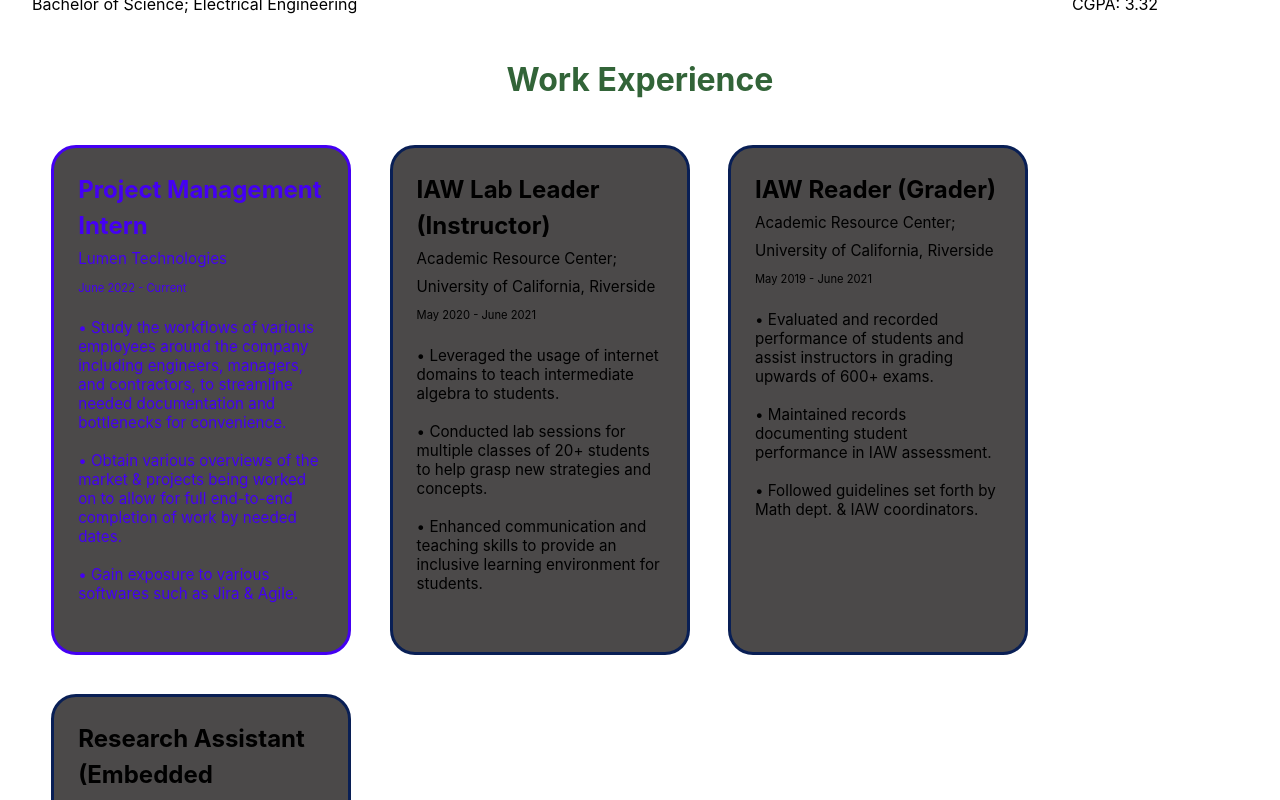
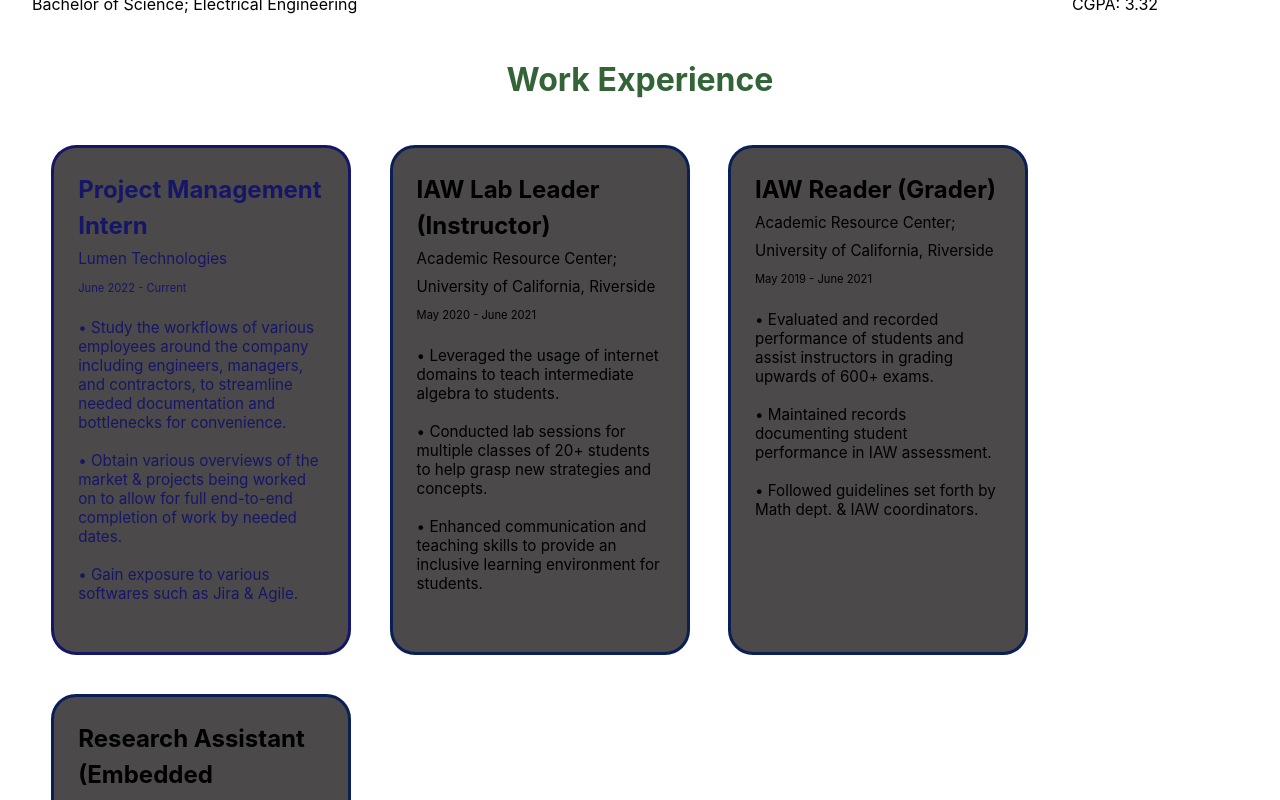
Before and after one commit to jjtrinh99/Website, a Next.js app: page / in a window 1280 px wide. In both pictures the pointer is over the link 201 px from the left and 1360 px from the top of the page. Shown: the part 960-1760 px from the top of the page. Built offline with nearby package versions, Linux system fonts and the light colour scheme.

Commit message:
Colors smh

```diff
--- a/styles/Home.module.css
+++ b/styles/Home.module.css
@@ -105,14 +105,13 @@
 
   text-align: left;
   color: inherit;
-
   background-color:  rgb(75, 73, 73);
 }
 .card:hover,
 .card:focus,
 .card:active {
-  color: #4400f3;
-  border-color: #4400f3;
+  color: #070972c9;
+  border-color: #070972c9;
 }
 
 .card h2 {
```
